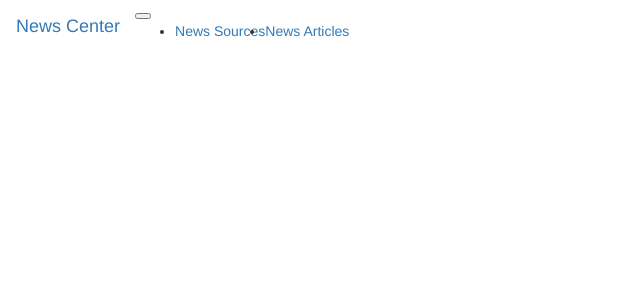
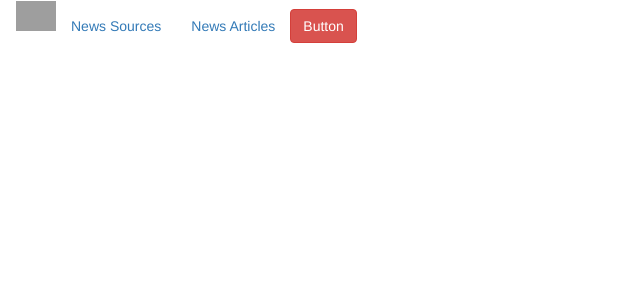
Before and after one commit to Koech-code/News-App, a Flask app: template app/templates/base.html in a window 1280 px wide. Shown: the top 300 px of the page, without its empty margins (0-640 px from the left). Run offline with Flask 2, Linux system fonts and the light colour scheme; the template is opened without the code that fills it, so the values that code supplies are empty; parts of the project's set-up code (start-up, migrations or seed data) failed here and were passed over; some libraries are stand-ins or nearby versions; grey boxes are pictures that could not be loaded.

Commit message:
created a navigation bar for my application and added routing to it

```diff
--- a/app/templates/navbar.html
+++ b/app/templates/navbar.html
@@ -1,38 +1,12 @@
-<!-- <nav class="navbar navbar-expand-lg navbar-light fixed-top">
-    <a class="navbar-brand" href="/">News Center</a>
-    <button class="navbar-toggler" type="button" data-toggle="collapse" data-target="#navbarSupportedContent" aria-controls="navbarSupportedContent" aria-expanded="false" aria-label="Toggle navigation">
-      <span class="navbar-toggler-icon"></span>
-    </button>
-
-    <div class="collapse navbar-collapse" id="navbarSupportedContent">
-      <ul class="navbar-nav mr-auto">
-        <li class="nav-item active">
-          <a class="nav-link" href="/">News Sources<span class="sr-only">(current)</span></a>
-        </li>
-        <li class="nav-item active">
-          <a class="nav-link" href="/News-Articles"> News Articles </a>
-        </li>
-      </ul> -->
-
-      <nav class="navbar navbar-expand-lg navbar-light bg-light">
-        <a class="navbar-brand" href="/">News Center</a>
-        <button class="navbar-toggler" type="button" data-toggle="collapse" data-target="#navbarNav" aria-controls="navbarNav" aria-expanded="false" aria-label="Toggle navigation">
-          <span class="navbar-toggler-icon"></span>
-        </button>
-        <div class="collapse navbar-collapse" id="navbarNav">
-          <ul class="navbar-nav">
-            <li class="nav-item active">
-              <a class="nav-link" href="/">News Sources <span class="sr-only">(current)</span></a>
-            </li>
-            <li class="nav-item">
-              <a class="nav-link" href="/articles">News Articles</a>
-            </li>
-            <!-- <li class="nav-item">
-              <a class="nav-link" href="#">Pricing</a>
-            </li>
-            <li class="nav-item">
-              <a class="nav-link disabled" href="#" tabindex="-1" aria-disabled="true">Disabled</a>
-            </li> -->
+      <nav class="navbar navbar-dark bg-secondary">
+        <div class="container-fluid">
+          <div class="navbar-header">
+            <img src="https://image.flaticon.com/icons/png/512/21/21601.png" alt="Logo" style="width:40px;">
+          </div>
+          <ul class="nav navbar-nav">
+            <li><a href="/">News Sources</a></li>
+            <li><a href="/News-Articles">News Articles</a></li>
           </ul>
+          <button class="btn btn-danger navbar-btn">Button</button>
         </div>
       </nav>
```
